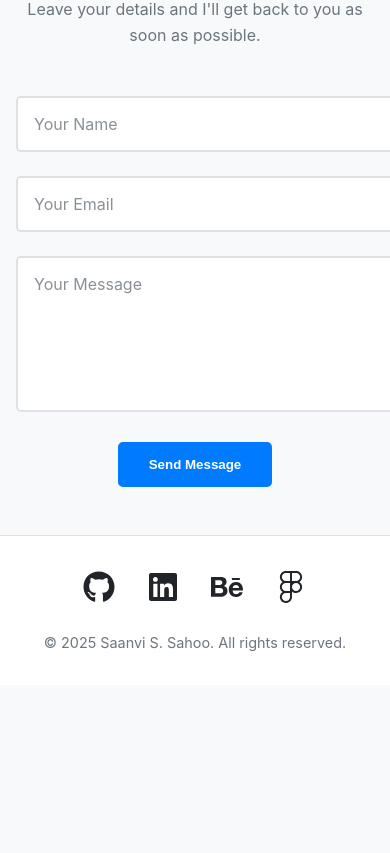
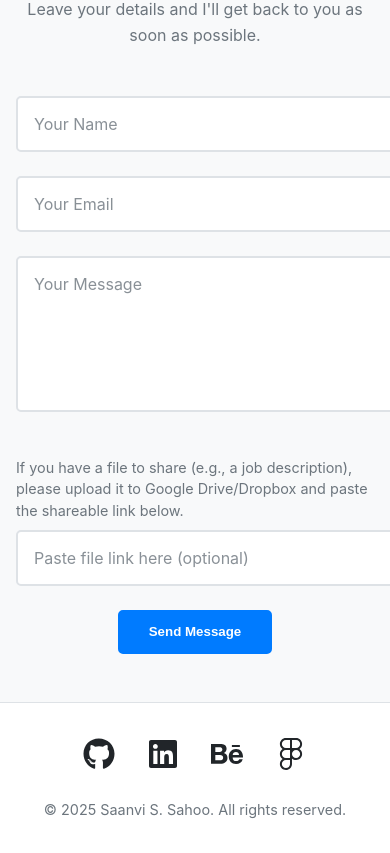
Before and after one commit to saanvi05/my-portfolio-app, a React (Vite) app: page / in a window 390 px wide. Shown: the part 5817-6670 px from the top of the page. Before the commit the page ends 6502 px from the top, so only its background shows below. Built offline with nearby package versions, Linux system fonts and the light colour scheme.

Commit message:
added attachemnt

```diff
--- a/src/components/Contact.css
+++ b/src/components/Contact.css
@@ -65,4 +65,10 @@
   .contact-description {
     font-size: 1rem; /* Slightly smaller description text */
   }
+  .attachment-instruction {
+    font-size: 0.9rem;
+    color: var(--text-secondary);
+    text-align: left;
+    margin-bottom: 0.5rem;
+  }
 }
--- a/src/components/Contact.jsx
+++ b/src/components/Contact.jsx
@@ -43,6 +43,19 @@ function Contact() {
               required
             ></textarea>
           </div>
+          <div className="form-group">
+            <p className="attachment-instruction">
+              If you have a file to share (e.g., a job description), please
+              upload it to Google Drive/Dropbox and paste the shareable link
+              below.
+            </p>
+            <input
+              type="text"
+              id="attachment_link"
+              name="attachment_link"
+              placeholder="Paste file link here (optional)"
+            />
+          </div>
           <button type="submit" className="btn primary-btn">
             Send Message
           </button>
```
